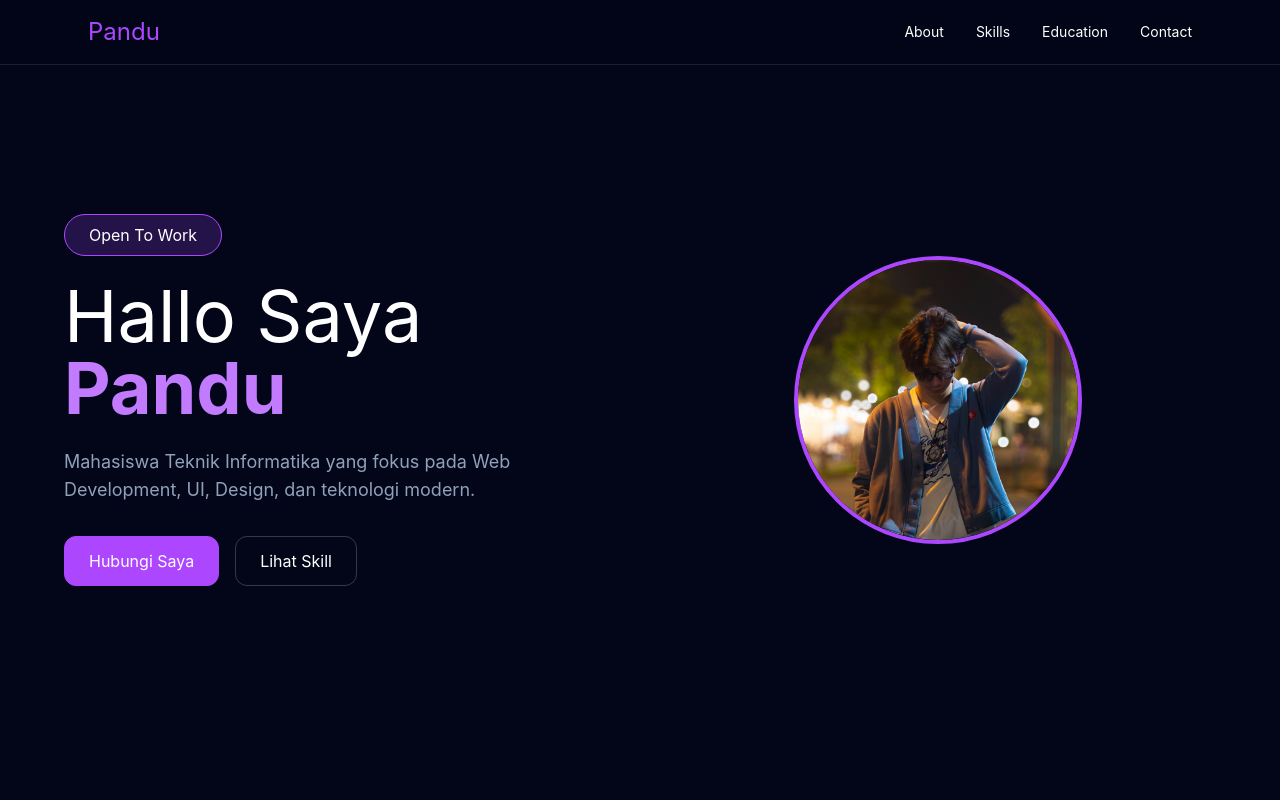
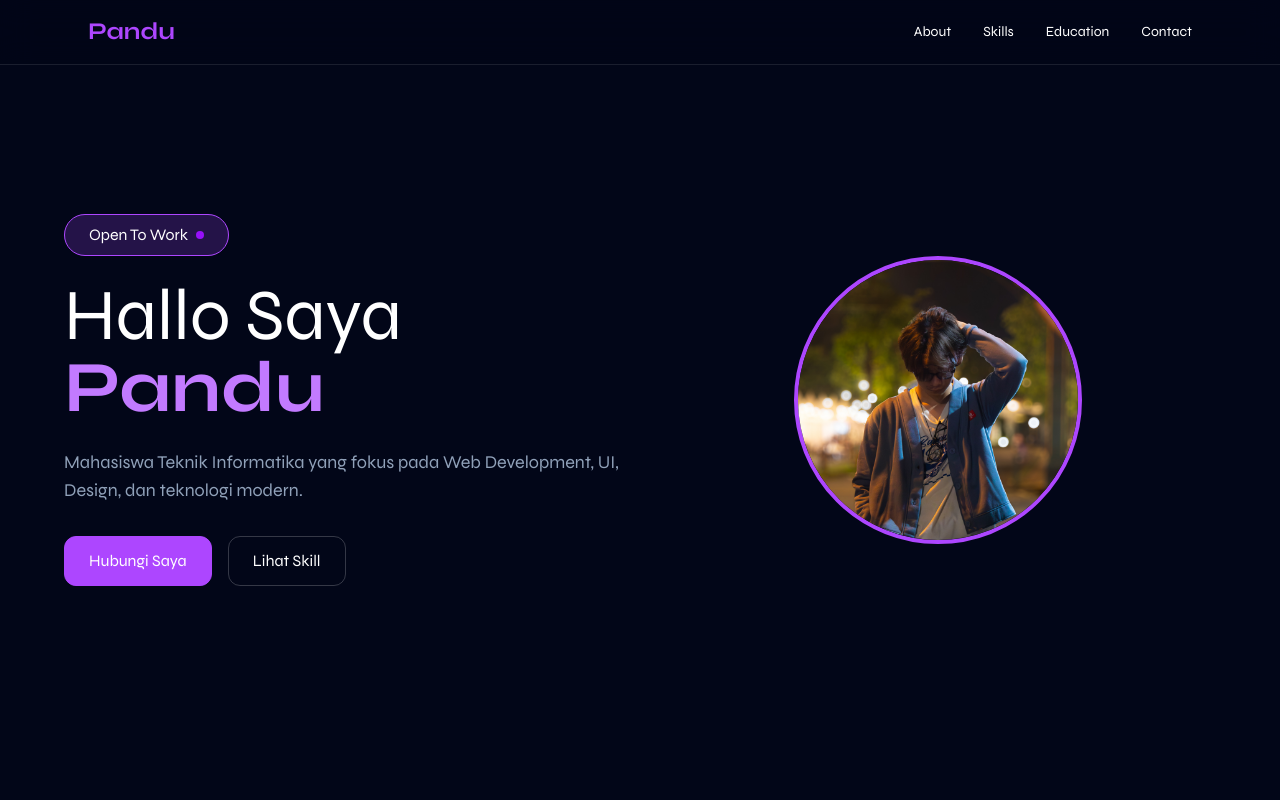
Before and after one commit to Keii-Del/Portofolio-React, a React (Vite) app: page / in a window 1280 px wide. Shown: the top 800 px of the page. Built offline with nearby package versions, Linux system fonts and the light colour scheme.

Commit message:
add font

```diff
--- a/index.html
+++ b/index.html
@@ -4,6 +4,9 @@
     <meta charset="UTF-8" />
     <link rel="icon" type="image/svg+xml" href="/favicon.svg" />
     <link href="/src/index.css" rel="stylesheet">
+    <link rel="preconnect" href="https://fonts.googleapis.com">
+    <link rel="preconnect" href="https://fonts.gstatic.com" crossorigin>
+    <link href="https://fonts.googleapis.com/css2?family=DM+Sans:ital,opsz,wght@0,9..40,100..1000;1,9..40,100..1000&family=Josefin+Sans:ital,wght@0,100..700;1,100..700&family=Montserrat:ital,wght@0,100..900;1,100..900&family=Syne:wght@400..800&display=swap" rel="stylesheet">
     <meta name="viewport" content="width=device-width, initial-scale=1.0" />
     <title>recreate-porto</title>
   </head>
--- a/src/App.css
+++ b/src/App.css
@@ -1 +1,8 @@
 @import "tailwindcss";
+
+@theme {
+  --font-josefin: "Josefin Sans", sans-serif;
+  --font-montserrat: "Montserrat", sans-serif;
+  --font-syne: "Syne", sans-serif;
+  --font-sans: "DM Sans", sans-serif;
+}
--- a/src/App.jsx
+++ b/src/App.jsx
@@ -9,7 +9,7 @@ gsap.registerPlugin(useGSAP, ScrollTrigger);
 
 function About() {
   return (
-    <section id="about" className="py-24 px-6">
+    <section id="about" className="py-24 px-6 font-montserrat">
       <div className="max-w-5xl mx-auto">
         <h2 className=" text-4xl text-center mb-12">Tentang Saya</h2>
         <div className="scroll-fade bg-slate-900 border-white/10 border p-10 rounded-xl">
@@ -26,7 +26,7 @@ function About() {
 
 function Skills() {
   return (
-    <section id="skills" className="py-24 px-6 bg-slate-900/40">
+    <section id="skills" className="py-24 px-6 bg-slate-900/40 font-josefin">
       <div className="max-w-5xl mx-auto">
         <h2 className="text-center text-4xl font-semibold mb-16">Skills</h2>
         <div className="scroll-fade grid grid-cols-2 md:grid-cols-4 gap-6">
@@ -50,7 +50,7 @@ function Skills() {
 
 function Education() {
   return (
-    <section id="education" className="py-24 px-6">
+    <section id="education" className="py-24 px-6 font-montserrat">
       <div className="max-w-5xl mx-auto">
         <h2 className="text-center text-4xl font-semibold mb-16">
           Timeline Pendidikan
@@ -129,34 +129,34 @@ function App() {
   return (
     <div ref={container} className="min-h-screen bg-slate-950 text-white">
       <div className="border-b border-white/10 fixed top-0 left-0 w-full z-50 backdrop-blur-lg bg-slate-950/70">
-        <header className="flex max-w-6xl mx-auto px-6 py-4 justify-between items-center text-white">
-          <p className="text-2xl text-purple-500">Pandu</p>
+        <header className="flex max-w-6xl mx-auto px-6 py-4 justify-between items-center text-white font-syne ">
+          <p className="text-2xl text-purple-500 font-bold">Pandu</p>
           <div className="hidden md:flex gap-8 text-sm">
-            <a href="#about" className="hover:text-purple-500">
+            <a href="#about" className="hover:text-purple-500 transition">
               About
             </a>
-            <a href="#skills" className="hover:text-purple-500">
+            <a href="#skills" className="hover:text-purple-500 transition">
               Skills
             </a>
-            <a href="#education" className="hover:text-purple-500">
+            <a href="#education" className="hover:text-purple-500 transition">
               Education
             </a>
             <a
               href="https://mail.google.com/mail/?view=cm&fs=1&to=gudgame.314@gmail.com&su=Halo%20Pandu&body=Saya%20ingin%20menghubungi%20Anda%20mengenai..."
               target="_blank"
               rel="noopener noreferrer"
-              className="hover:text-purple-500"
+              className="hover:text-purple-500 transition"
             >
               Contact
             </a>
           </div>
         </header>
       </div>
-      <section className="min-h-screen flex items-center px-6">
+      <section className="min-h-screen flex items-center px-6 font-syne">
         <div className="max-w-6xl mx-auto grid md:grid-cols-2 gap-10 items-center">
           <div>
             <div className="hero-badge inline-flex items-center px-6 py-2 rounded-full bg-purple-500/20 border border-purple-500">
-              Open To Work
+              Open To Work <div className="ml-2 h-2 w-2 rounded-full bg-purple-600 animate-pulse inline-block" />
             </div>
 
             <h1 className="hero-title text-5xl md:text-7xl mt-6 mb-6">
@@ -171,7 +171,7 @@ function App() {
             <div className="hero-buttons flex gap-4">
               <a
                 href="#contact"
-                className="border border-purple-500 bg-purple-500 px-6 py-3 rounded-xl hover:scale-105"
+                className="border border-purple-500 bg-purple-500 px-6 py-3 rounded-xl hover:scale-105 transition"
               >
                 Hubungi Saya
               </a>
@@ -198,7 +198,7 @@ function App() {
 
       <Education />
 
-      <section id="contact" className="py-24 px-6">
+      <section id="contact" className="py-24 px-6 font-josefin">
         <div className="max-w-5xl mx-auto">
           <h2 className="font-semibold text-4xl text-center mb-16">
             Hubungi Saya
--- a/src/index.css
+++ b/src/index.css
@@ -1 +1,8 @@
 @import "tailwindcss";
+
+@theme {
+  --font-josefin: "Josefin Sans", sans-serif;
+  --font-montserrat: "Montserrat", sans-serif;
+  --font-syne: "Syne", sans-serif;
+  --font-sans: "DM Sans", sans-serif;
+}
```
